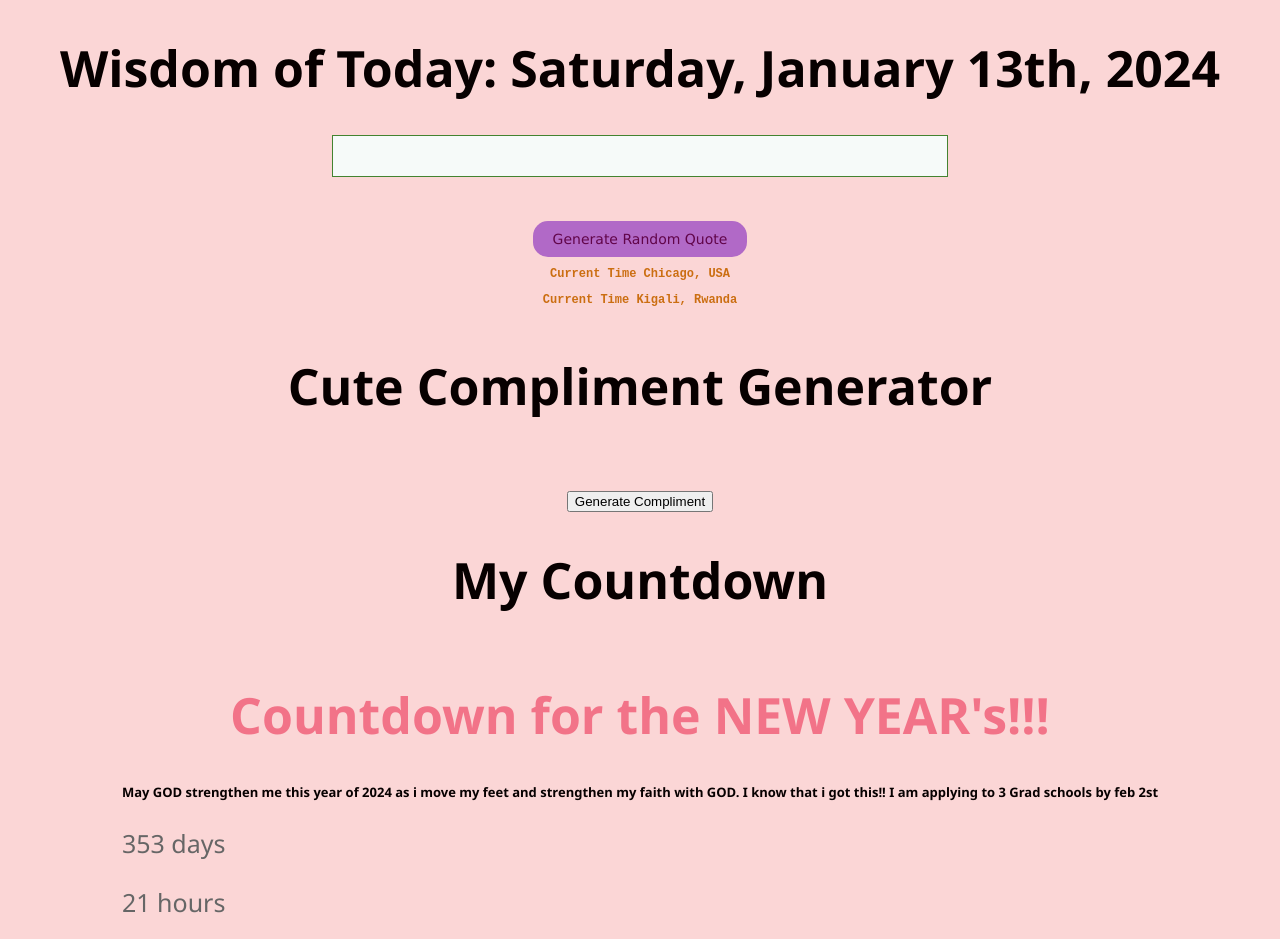
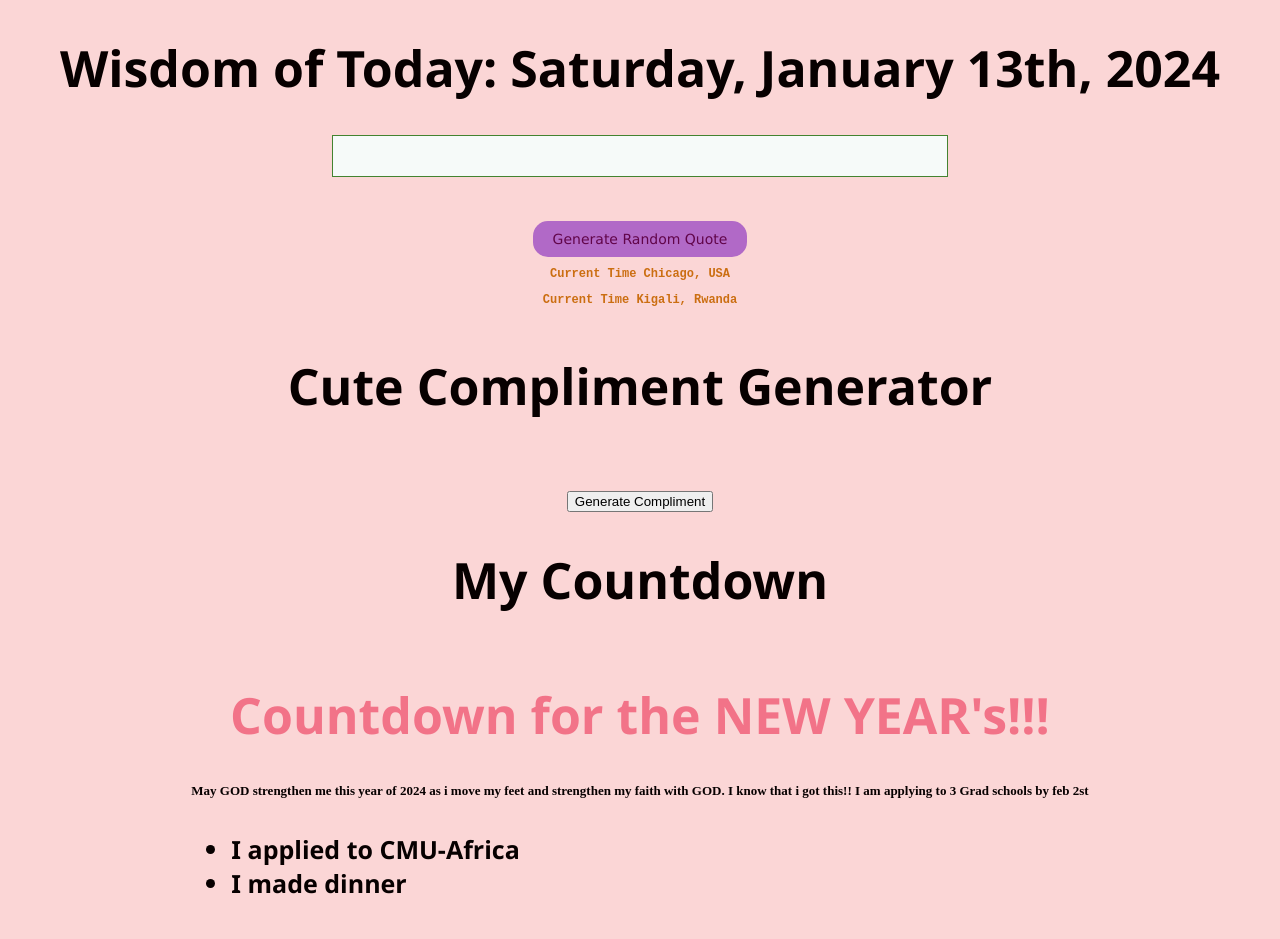
Before and after one commit to Lande21/RandomQuote, a React (Create React App) app: page / in a window 1280 px wide. Shown: the top 939 px of the page. Built offline with nearby package versions, Linux system fonts and the light colour scheme; no server answers.

Commit message:
daily commits

```diff
--- a/src/CountdownTimer.js
+++ b/src/CountdownTimer.js
@@ -46,6 +46,9 @@ const CountdownTimer = ({ targetDate }) => {
     <div>
         <h1 className="countt">Countdown for the NEW YEAR's!!!</h1>
         <h4 className="daily">May GOD strengthen me this year of 2024 as i move my feet and strengthen my faith with GOD. I know that i got this!! I am applying to 3 Grad schools by feb 2st</h4>
+        <h4><ul><li>I applied to CMU-Africa</li>
+        <li>I made dinner</li></ul>
+        </h4>
         <p>{timeLeft.days} days</p>
         <p>{timeLeft.hours} hours</p>
         <p>{timeLeft.minutes}  minutes</p>
--- a/src/quotedisplay.css
+++ b/src/quotedisplay.css
@@ -27,7 +27,7 @@
   }
   .daily{
     text-align: center;
-    font-family: 'Segoe UI', Tahoma, Geneva, Verdana, sans-serif;
+    font-family:cursive;
     font-size: small;
   }
 
```
